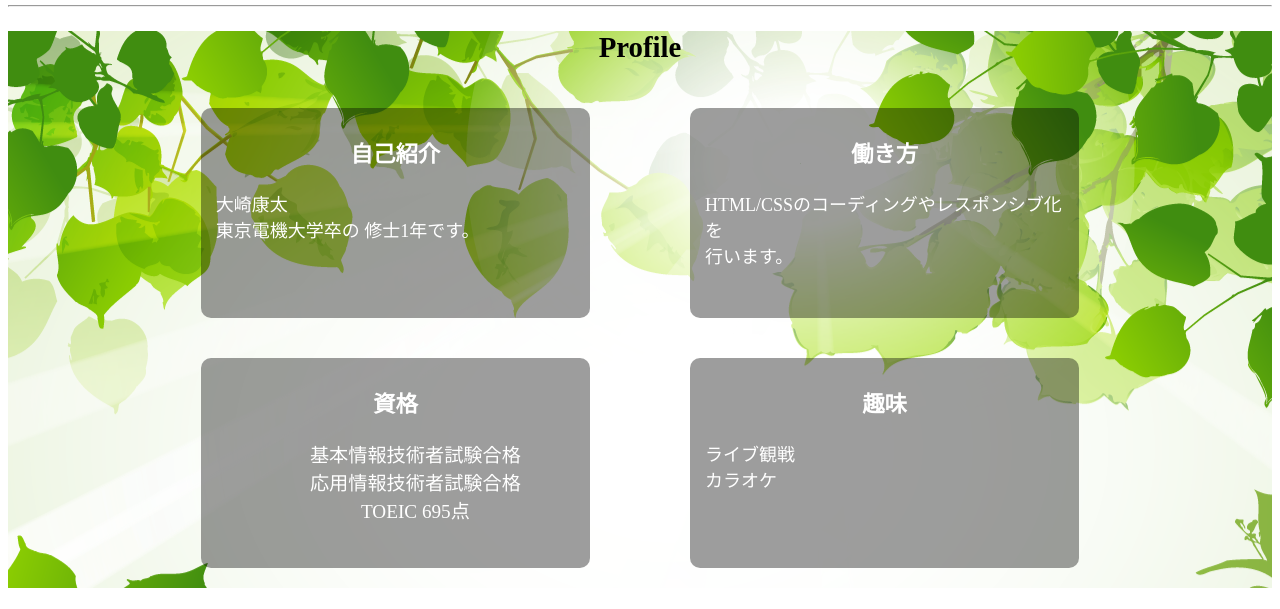
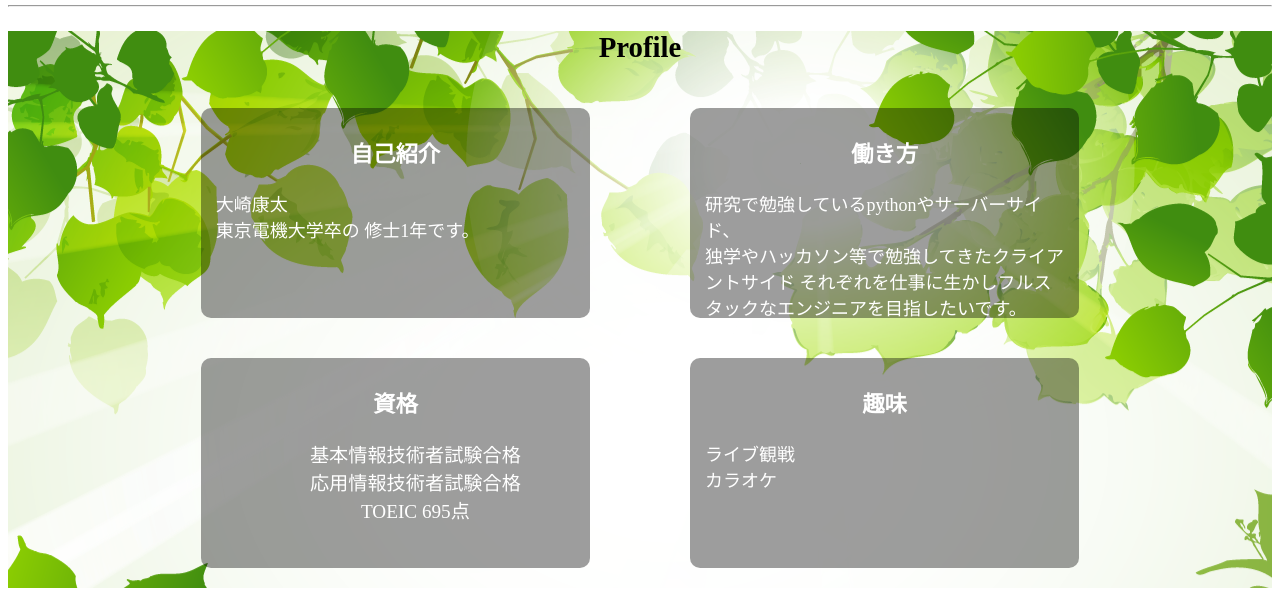
Before and after one commit to kouta0530/portfolio, a plain HTML site: page index.html in a window 1280 px wide. Shown: the part 181-790 px from the top of the page. Drawn offline with nearby package versions, Linux system fonts and the light colour scheme.

Commit message:
Update index.html

```diff
--- a/index.html
+++ b/index.html
@@ -54,10 +54,10 @@
                 <div class="box">
                     <h3>働き方</h3>
                     <p class= "discription">
-                        HTML/CSSのコーディングやレスポンシブ化を
+                        研究で勉強しているpythonやサーバーサイド、
                         <br>
-                        行います。
-                        <br>
+                        独学やハッカソン等で勉強してきたクライアントサイド
+                        それぞれを仕事に生かしフルスタックなエンジニアを目指したいです。
                     </p>
                 </div>
                 <div class="box">
```
